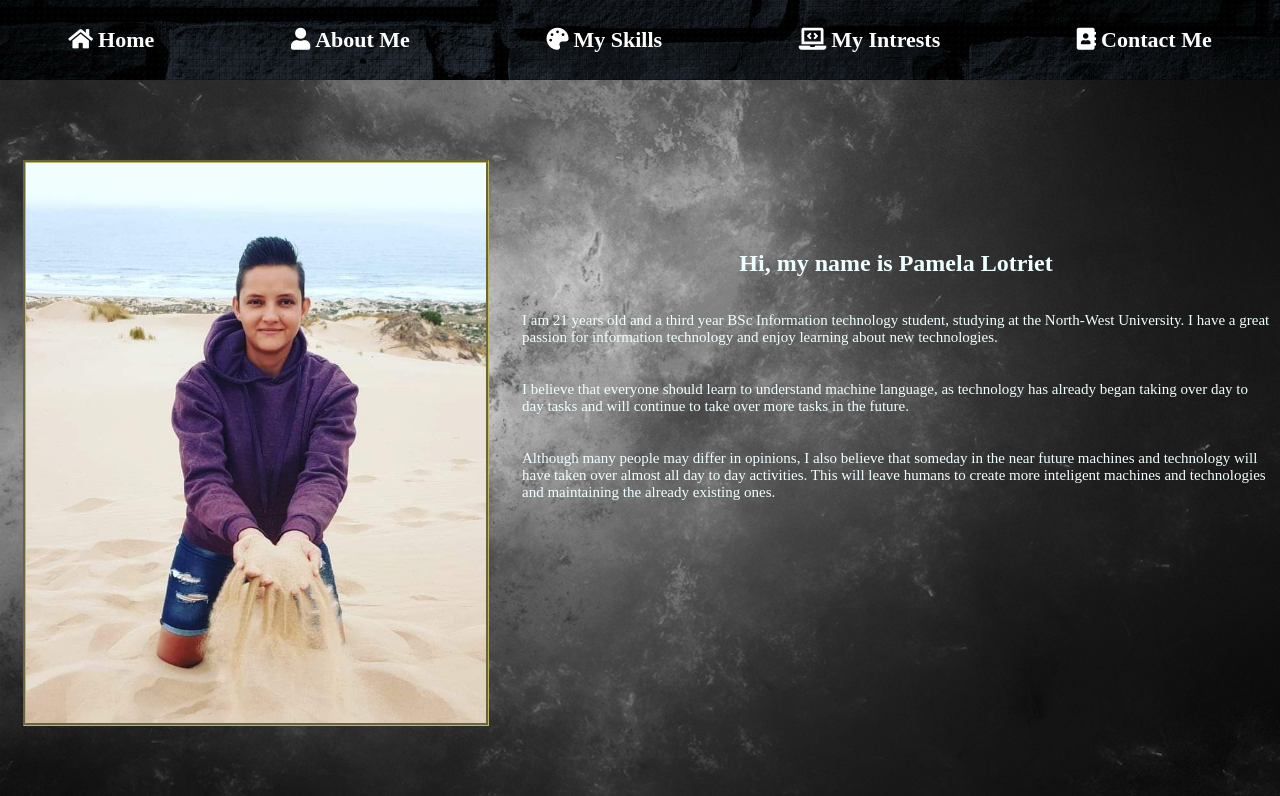
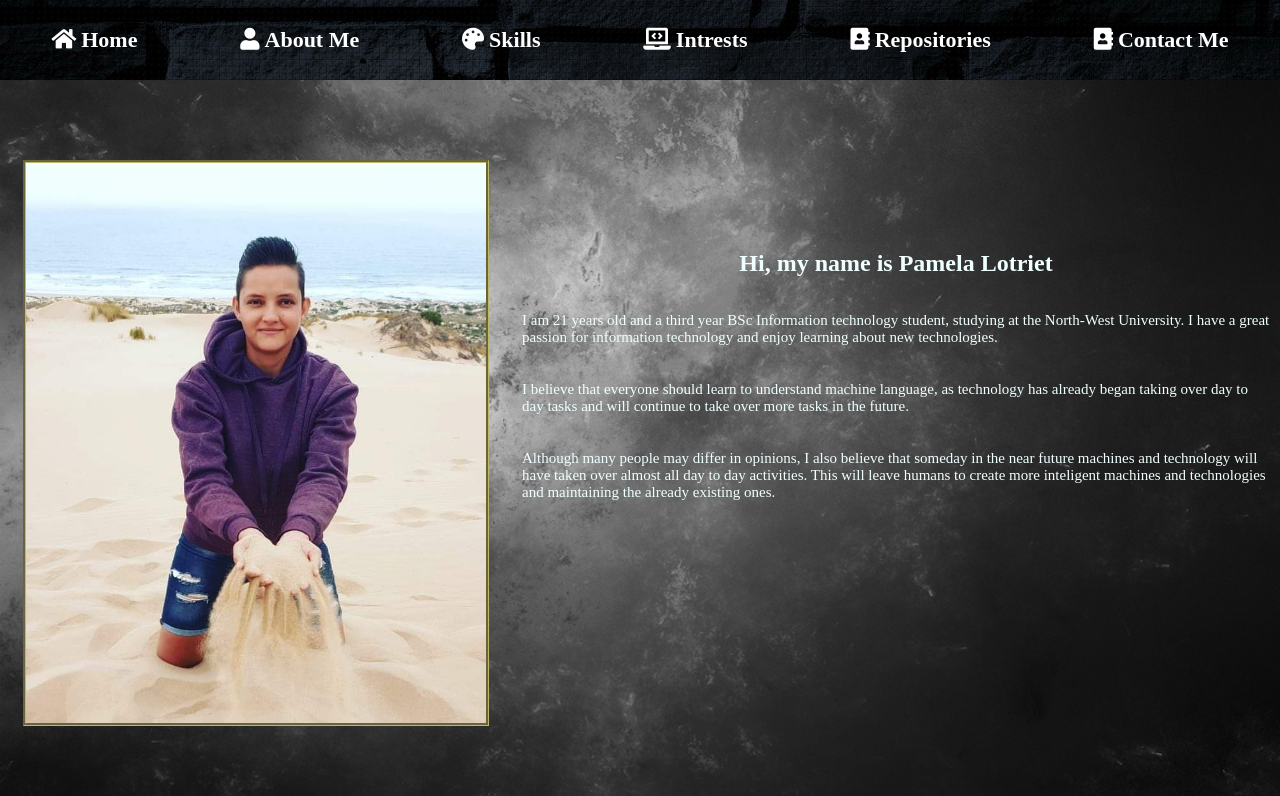
Before and after one commit to pamlotriet/cv, a website: page index.html in a window 1280 px wide. Shown: the top 796 px of the page. Drawn offline with nearby package versions, Linux system fonts and the light colour scheme; no server answers.

Commit message:
Update index.html

```diff
--- a/index.html
+++ b/index.html
@@ -105,8 +105,9 @@
         <div class="navigation_bar">
             <a href="#home"><i class="fas fa-home"></i>Home</a>
             <a href="#about"><i class="fas fa-user" ></i>About Me</a>
-            <a href="#skills"><i class="fas fa-palette"></i>My Skills</a>
-            <a href="#interests"><i class="fas fa-laptop-code"></i>My Intrests</a>
+            <a href="#skills"><i class="fas fa-palette"></i>Skills</a>
+            <a href="#interests"><i class="fas fa-laptop-code"></i>Intrests</a>
+            <a href="#git-div"><i class="fas fa-address-book"></i>Repositories</a>
             <a href="#contact"><i class="fas fa-address-book"></i>Contact Me</a>
         </div>
         <!--https://pamlotriet.github.io/cv/ -->
@@ -244,7 +245,7 @@
         <!--This is the start of the skills page-->
 
         <div class="heading">
-
+            <h3>My intrests</h3>
         </div>
 
         <div id="interests-page">
@@ -275,7 +276,6 @@
         <div id="git-div">
             <h1 id="repos">My Github Repositories</h1>
             <div id="gitrepos">
-
                 <table id="table-repo">
                     <thead>
 
@@ -305,9 +305,6 @@
                 <i class="fab fa-telegram" id="telegram"></i>
                 <i class="fas fa-envelope-open-text" id="mail"></i>
             </div>
-            <div id="email-address">
-                <i class="far fa-envelope"> pamela.lotriet@gmail.com</i>
-            </div>
 
 
         </div>
```
